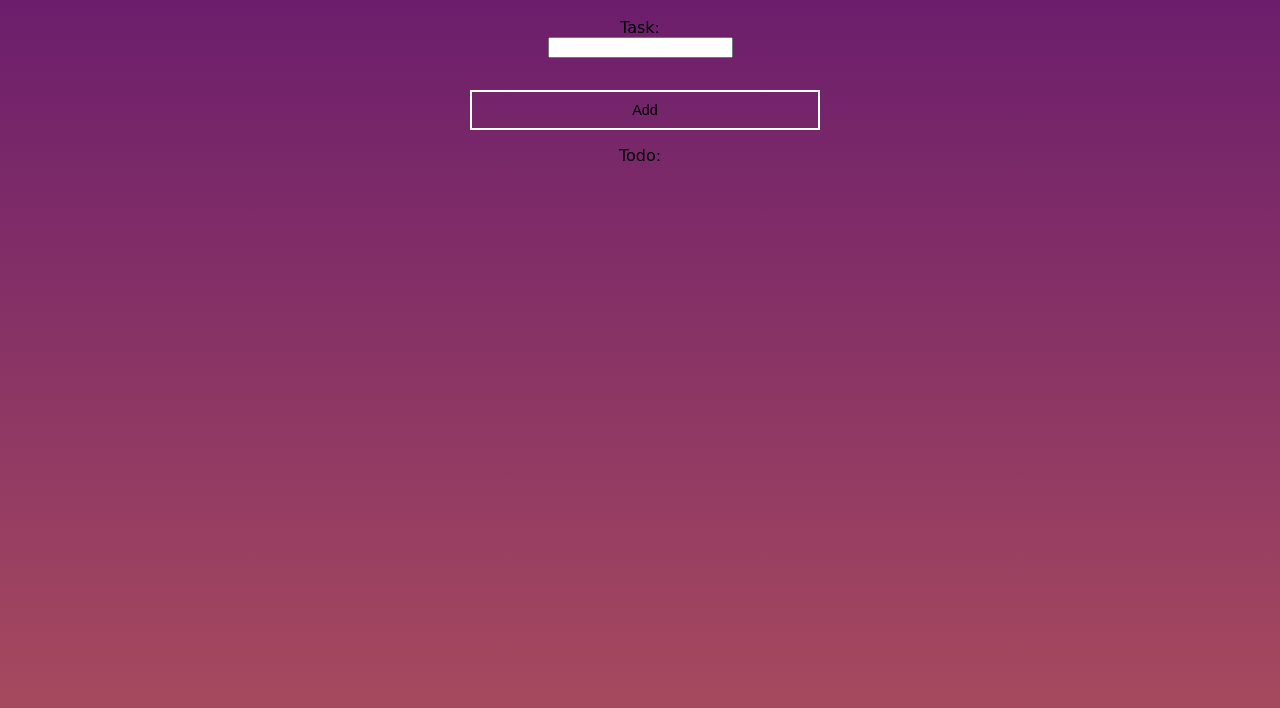
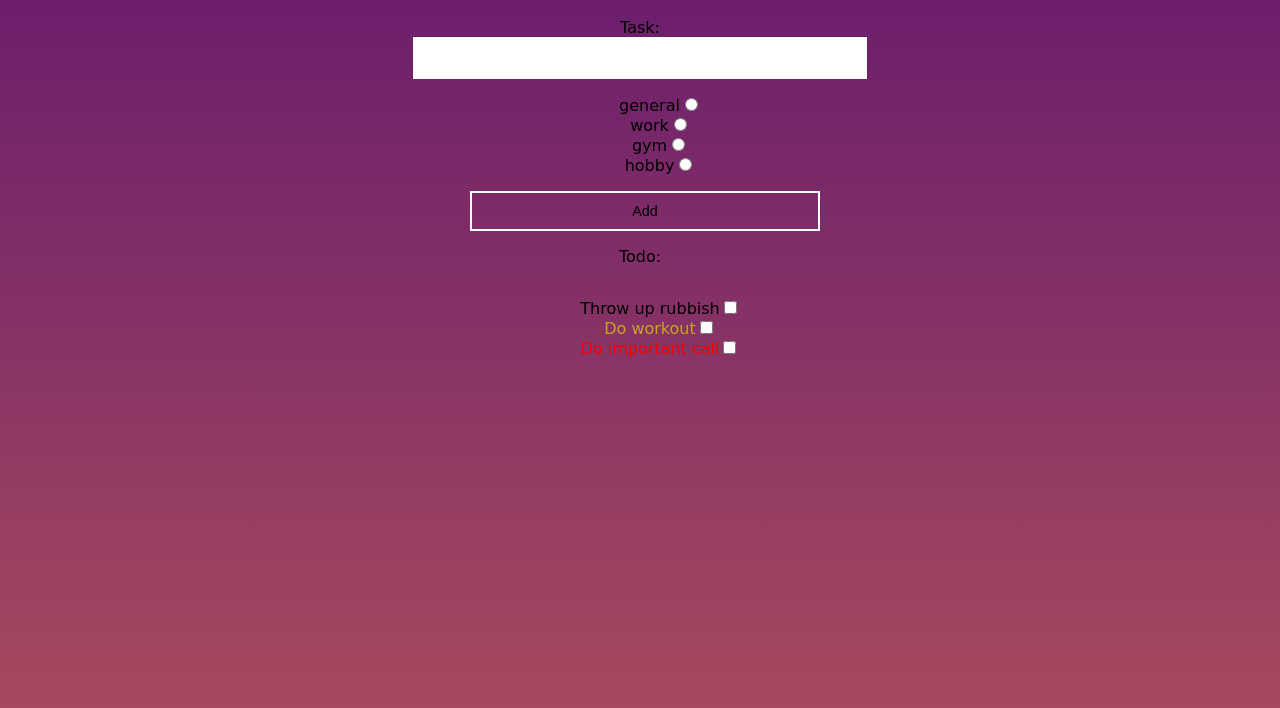
Before and after one commit to OskarKuchta/ts-learn, a plain HTML site: page index.html in a window 1280 px wide. Drawn offline with Linux system fonts and the light colour scheme; files that its build step writes are made by us from their sources.

Commit message:
Fix files direction

```diff
--- a/index.html
+++ b/index.html
@@ -5,17 +5,17 @@
         <meta http-equiv="X-UA-Compatible" content="IE=edge" />
         <meta name="viewport" content="width=device-width, initial-scale=1.0" />
         <title>Typescrit</title>
-        <link rel="stylesheet" href="./style.css" />
+        <link rel="stylesheet" href="./design/style.css" />
     </head>
     <body>
         <form class="container" autocomplete="off">
             <label for="name">Task:</label>
-            <input type="text" id="name" />
+            <input type="text" class="write" id="name" />
             <ul class="categories"></ul>
             <button class="btn">Add</button>
             <p>Todo:</p>
             <ul class="tasks"></ul>
         </form>
-        <script type="module" src="dist/app.js"></script>
+        <script type="module" src="dist/index.js"></script>
     </body>
 </html>
```
